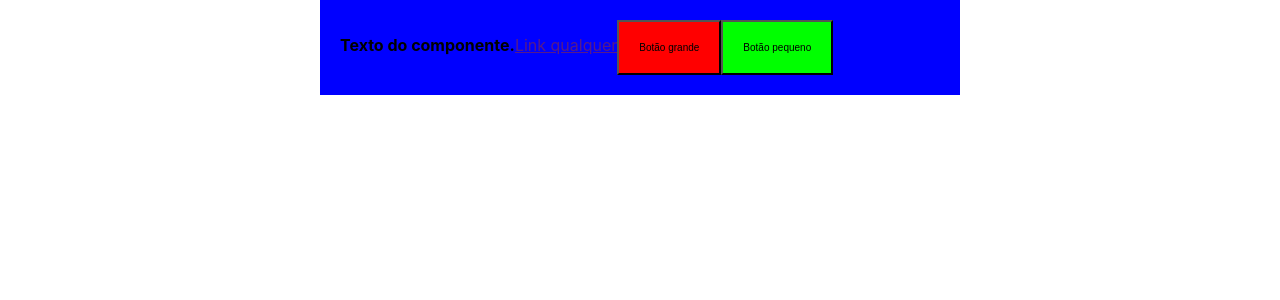
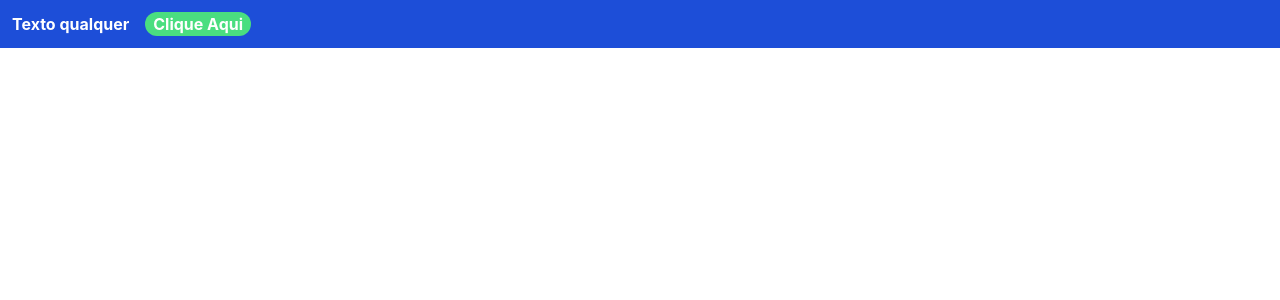
Before and after one commit to igorribery/react-curso, a React (Vite) app: page / in a window 1280 px wide. Shown: the top 300 px of the page. Built offline with nearby package versions, Linux system fonts and the light colour scheme.

Commit message:
usando o tailwaindCSS na prática

```diff
--- a/package.json
+++ b/package.json
@@ -17,6 +17,9 @@
     "@types/react-dom": "^17.0.10",
     "@types/styled-components": "^5.1.24",
     "@vitejs/plugin-react": "^1.0.7",
+    "autoprefixer": "^10.4.4",
+    "postcss": "^8.4.12",
+    "tailwindcss": "^3.0.23",
     "typescript": "^4.5.4",
     "vite": "^2.8.0"
   }
--- /dev/null
+++ b/postcss.config.js
@@ -0,0 +1,6 @@
+module.exports = {
+  plugins: {
+    tailwindcss: {},
+    autoprefixer: {},
+  },
+}
--- a/src/App.tsx
+++ b/src/App.tsx
@@ -1,17 +1,11 @@
-import * as C from './AppStyles';
-
 const App = () => {
 
   return (
-    <C.Container>
-      <span>Texto do componente.</span>
+    <div className='bg-blue-700 text-white p-3 w-auto font-bold'>
+      Texto qualquer
 
-      <a href="" className='Link'>Link qualquer</a>
-
-
-      <C.Botaocss bg='#FF0000' small>Botão grande</C.Botaocss>
-      <C.Botaocss bg='#00FF00' small>Botão pequeno</C.Botaocss>
-    </C.Container>
+    <button className='bg-green-400 px-2 ml-4 rounded-xl'>Clique Aqui</button>
+    </div>
   );
 }
 
--- a/src/AppStyles.ts
+++ /dev/null
@@ -1,44 +0,0 @@
-import styled from "styled-components";
-
-export const Container = styled.div`
-    max-width: 600px;
-    margin: auto;
-
-    background-color: blue;
-    color: white;
-    padding: 20px;
-
-    span {
-        font-weight: bold;
-        color: #000;
-    }
-
-    .link {
-        color: #FFF;
-
-        &:hover {
-            color: #FF0000;
-        }
-    }
-
-    @media (max-width: 500px) {
-        background-color: green;
-        flex-direction: column;
-
-        span {
-            color: #FF0000;
-        }
-    }
-
-`;
-
-interface BotaocssProps {
-    bg: string;
-    small?: boolean;
-}
-
-export const Botaocss = styled.button<BotaocssProps>`
-    font-size: ${props => props.small ? '10px' : '20px'};
-    background-color: ${props => props.bg};
-    padding: 20px;
-`;
--- a/src/index.css
+++ b/src/index.css
@@ -1,3 +1,7 @@
+@tailwind base;
+@tailwind components;
+@tailwind utilities;
+
 body {
   margin: 0;
   font-family: -apple-system, BlinkMacSystemFont, 'Segoe UI', 'Roboto', 'Oxygen',
--- /dev/null
+++ b/tailwind.config.js
@@ -0,0 +1,10 @@
+module.exports = {
+  content: [
+    "./index.html",
+    "./src/**/*.{js,ts,jsx,tsx}",
+  ],
+  theme: {
+    extend: {},
+  },
+  plugins: [],
+}
```
Also changed, not shown: 1 other file (tests, documents, lock files or other folders).
